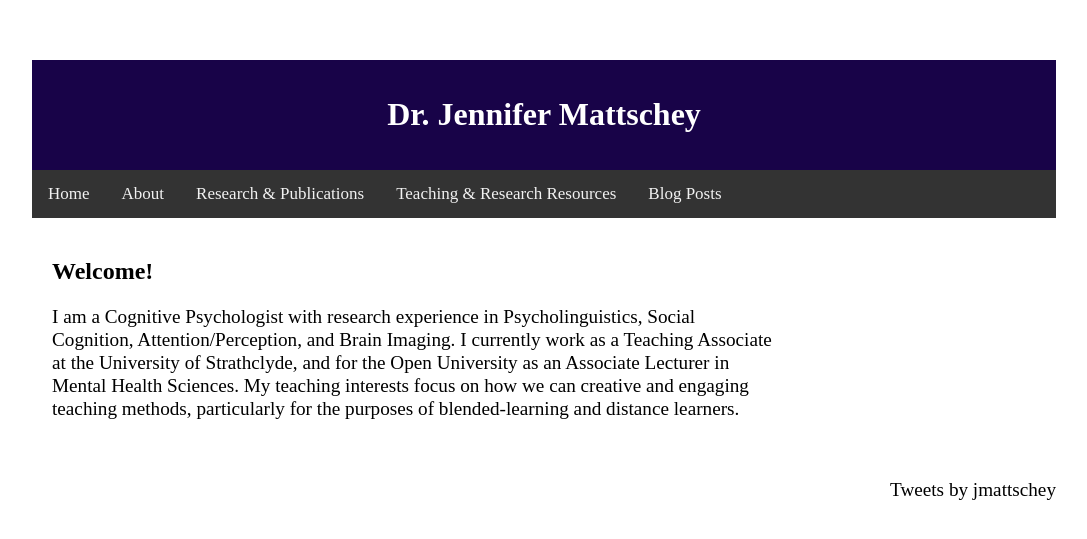
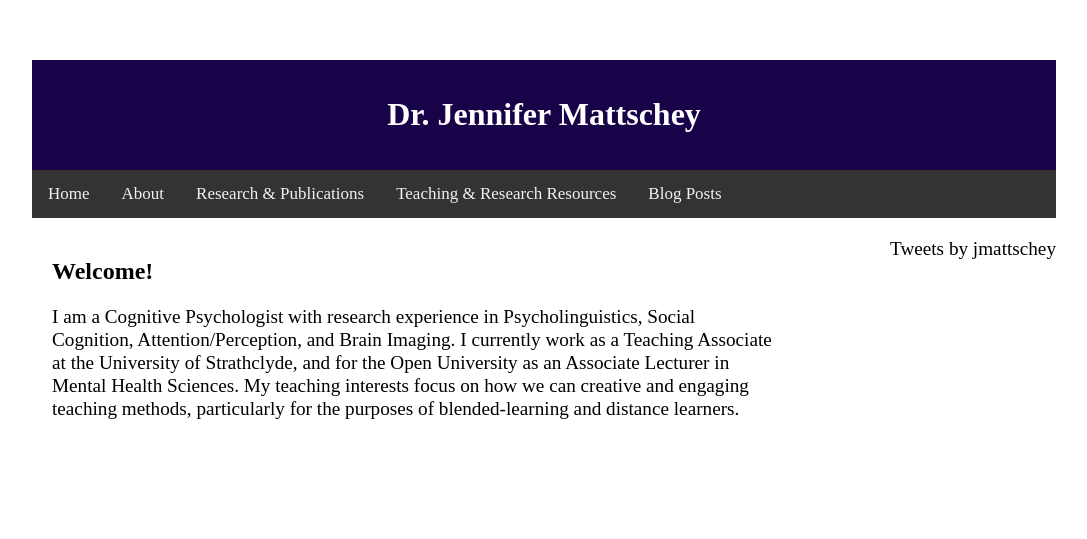
Before and after one commit to jmattschey/jmattschey.github.io, a Jekyll site: the page built from index.html, in a window 1280 px wide. Shown: the top 539 px of the page, without its empty margins (96-1183 px from the left). Built offline with Jekyll 4.4.1, drawn with Linux system fonts in a browser that asks for light colours; comment, search, counter and statistics services are not loaded.

Commit message:
Update style.css

```diff
--- a/css/style.css
+++ b/css/style.css
@@ -30,8 +30,14 @@
   padding: 20px;
 
 }
+.content1 {
+  width: 75%;
+  padding: 60px;
+  padding: 20px;
+  float: left;
+}
 
 .imgright {
-  style="float:right";
+  float:right;
   padding: 10px;
 }
```
